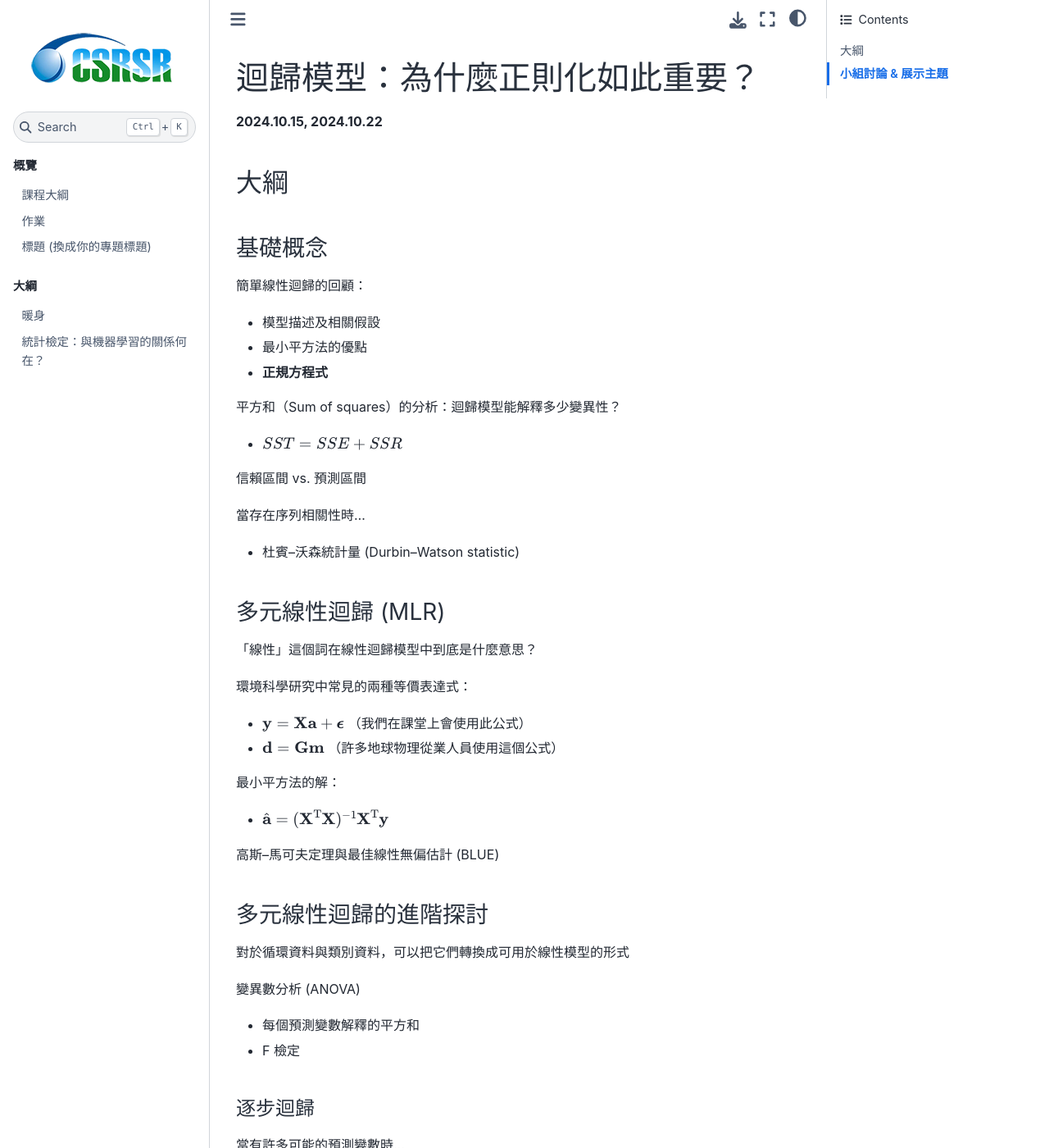
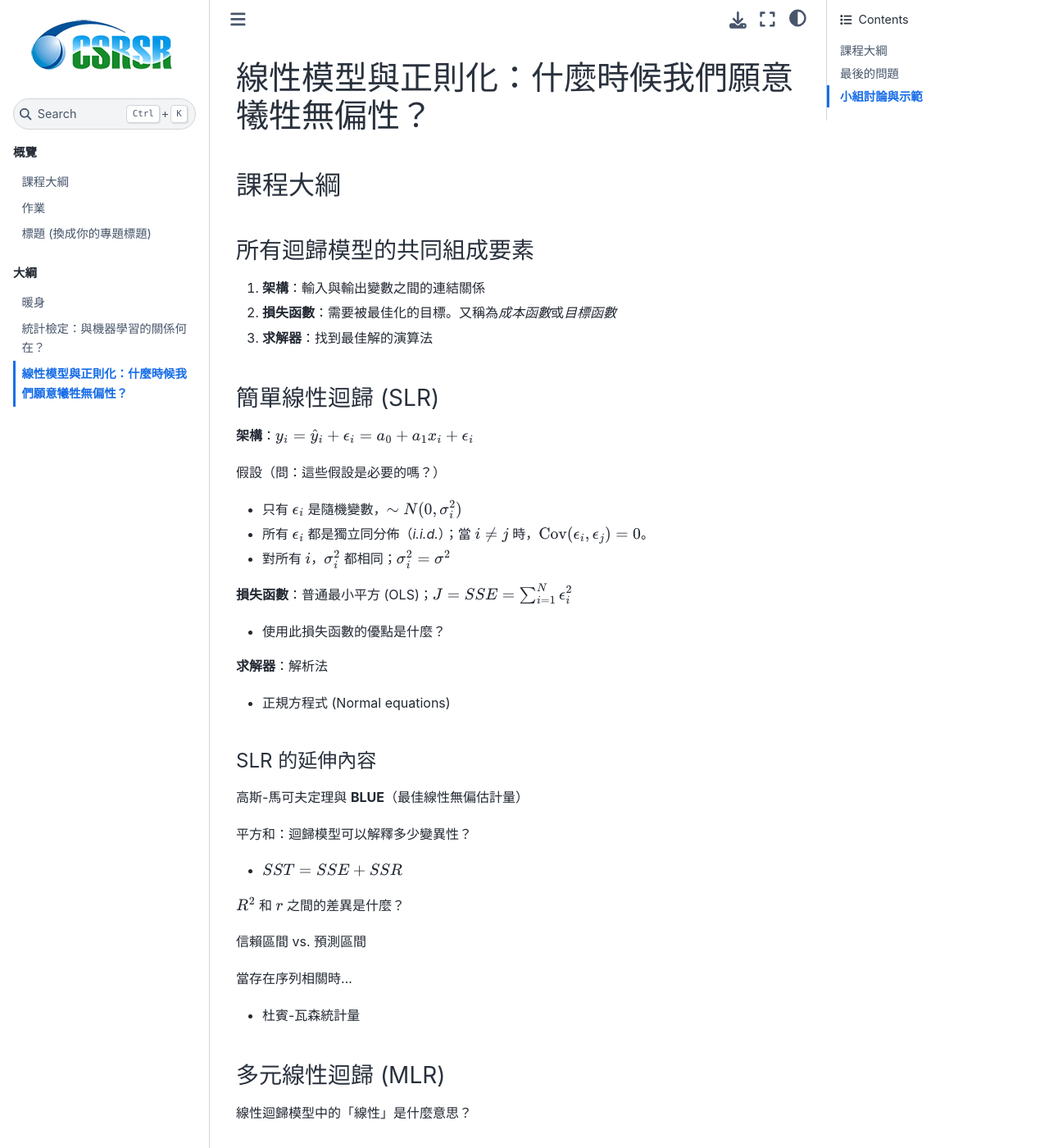
Before and after one commit to whyjz/ncu-env-data-science-zhtw, a Jupyter Book: the page built from docs/outlines/lecture3.md, in a window 1280 px wide and 1400 px high. Shown: the whole window at 82% size. Built offline with Jupyter Book 1.0.4 settings and Sphinx 7.4.7 and the Sphinx Book theme 1.1.4, drawn with Linux system fonts in a browser that asks for light colours; some of the changed text lies outside the part shown.

Commit message:
Update L3 2025

```diff
--- a/docs/_toc.yml
+++ b/docs/_toc.yml
@@ -11,7 +11,7 @@
     chapters:
     - file: outlines/lecture1
     - file: outlines/lecture2
-    # - file: outlines/lecture4-5
+    - file: outlines/lecture3
     # - file: outlines/lecture6-7
     # - file: outlines/lecture8-9
     # - file: outlines/lecture10-11
--- a/docs/outlines/lecture3.md
+++ b/docs/outlines/lecture3.md
@@ -1,41 +1,61 @@
-# 迴歸模型：為什麼正則化如此重要？
+# 線性模型與正則化：什麼時候我們願意犧牲無偏性？
 
-**2024.10.15, 2024.10.22**
+## 課程大綱
 
-## 大綱
+### 所有迴歸模型的共同組成要素
 
-### 基礎概念
+1. **架構**：輸入與輸出變數之間的連結關係
+2. **損失函數**：需要被最佳化的目標。又稱為*成本函數*或*目標函數*
+3. **求解器**：找到最佳解的演算法
 
-簡單線性迴歸的回顧：
+### 簡單線性迴歸 (SLR)
 
-- 模型描述及相關假設
-- 最小平方法的優點
-- **正規方程式**
+**架構**：$y_i = \hat{y}_i + \epsilon_i = a_0 + a_1 x_i + \epsilon_i$
 
-平方和（Sum of squares）的分析：迴歸模型能解釋多少變異性？
+假設（問：這些假設是必要的嗎？）
+- 只有 $\epsilon_i$ 是隨機變數，$\sim N(0, \sigma_i^2)$
+- 所有 $\epsilon_i$ 都是獨立同分佈（*i.i.d.*）；當 $i \neq j$ 時，$\text{Cov}(\epsilon_i, \epsilon_j) = 0$。
+- 對所有 $i$，$\sigma_i^2$ 都相同；$\sigma_i^2 = \sigma^2$
+
+**損失函數**：普通最小平方 (OLS)；$ J = SSE = \sum_{i=1}^{N} \epsilon_i^2 $
+- 使用此損失函數的優點是什麼？
+
+**求解器**：解析法
+- 正規方程式 (Normal equations)
+
+#### SLR 的延伸內容
+
+高斯-馬可夫定理與 **BLUE**（最佳線性無偏估計量）
+
+平方和：迴歸模型可以解釋多少變異性？
 - $SST = SSE + SSR$
+
+$R^2$ 和 $r$ 之間的差異是什麼？
 
 信賴區間 vs. 預測區間
 
-當存在序列相關性時...
-- 杜賓--沃森統計量 (Durbin--Watson statistic)
+當存在序列相關時...
+- 杜賓-瓦森統計量
 
 ### 多元線性迴歸 (MLR)
 
-「線性」這個詞在線性迴歸模型中到底是什麼意思？
+線性迴歸模型中的「線性」是什麼意思？
 
-環境科學研究中常見的兩種等價表達式：
-- $\textbf{y} = \textbf{X}\textbf{a} + \boldsymbol{\epsilon}$ （我們在課堂上會使用此公式）
-- $\textbf{d} = \textbf{G}\textbf{m}$ （許多地球物理從業人員使用這個公式）
+#### 組成要素
 
-最小平方法的解：
-- $\hat{\textbf{a}}=(\textbf{X}^\text{T}\textbf{X})^{-1}\textbf{X}^\text{T}\textbf{y}$
+**架構**：$\textbf{y} = \textbf{X}\textbf{a} + \boldsymbol{\epsilon}$（我們在課堂上使用這個表示法）
 
-高斯--馬可夫定理與最佳線性無偏估計 (BLUE)
+在環境科學研究中也常見其他等價表達式：$\textbf{d} = \textbf{G}\textbf{m}$（許多地球物理從業人員使用此表示法）
 
-### 多元線性迴歸的進階探討
+**損失函數**：OLS。$ J = SSE = \boldsymbol{\epsilon}^\text{T} \boldsymbol{\epsilon}$
 
-對於循環資料與類別資料，可以把它們轉換成可用於線性模型的形式
+**求解器**：解析法。
+- 正規方程式是？
+- 解：$\hat{\textbf{a}}=(\textbf{X}^\text{T}\textbf{X})^{-1}\textbf{X}^\text{T}\textbf{y}$
+
+#### MLR 的延伸內容
+
+循環與類別資料：需要接受轉換以利線性模型的使用
 
 變異數分析 (ANOVA)
 - 每個預測變數解釋的平方和
@@ -43,49 +63,84 @@
 
 #### 逐步迴歸
 
-當有許多可能的預測變數時...
+當你有大量潛在預測變數時...
 - 應該納入越多越好嗎？
 - 應該納入少越好嗎？
 - 如果我們不得不保留所有預測變數時該怎麼辦？
 
-要如何進行逐步回歸？
+逐步迴歸如何進行？
 
-批評：這不就是 **cherry-picking** 嗎？
+批評：這不是**採櫻桃謬誤** (Cherry picking) 嗎？
 
-秩不足的問題、病態問題、收縮方法家庭與正則化最小平方法
+秩不足（或病態條件）問題與正則化最小平方法 -> 使用收縮方法的模型家族
 
 ### 正則化最小平方法模型
 
-正則化就是透過加上額外的限制項來重新設計損失函數。有那些好處呢？
+正則化就是透過加上額外的限制項來重新設計損失函數。
+
+有那些好處呢？
 - 在迴歸模型中保留所有預測變數。
 - 讓迴歸模型的輸入滿秩或具有更佳的條件數，以改善解的不穩定度。
+
+例子：小組練習題的 One-hot encoding 那一題
 
 #### 嶺迴歸
 
 又名脊迴歸、L-2 正則化，或是吉洪諾夫迴歸
 
-嶺迴歸的兩種表達形式：隱式（拉格朗日量，參見教科書附錄 B）與顯式
+**架構**：與 MLR 相同
 
-嶺迴歸的解：
-- $\hat{\textbf{a}}=(\textbf{X}^\text{T}\textbf{X}+\lambda \textbf{I})^{-1}\textbf{X}^\text{T}\textbf{y}$
+**損失函數**：正則化 OLS。$ J = \boldsymbol{\epsilon}^\text{T} \boldsymbol{\epsilon} + \lambda\textbf{a}^\text{T}\textbf{a}$
+- 這是使用拉格朗日乘數 $\lambda$ 的顯式表達式。
+- 等價於約束條件 $\textbf{a}^\text{T}\textbf{a} \leq b$ 下的標準 OLS（$\boldsymbol{\epsilon}^\text{T} \boldsymbol{\epsilon}$）。詳細資訊請參見 Hsieh 的書中附錄 B。
 
-如何選擇 $\lambda$？
+**求解器**：解析法
+- 解：$\hat{\textbf{a}}=(\textbf{X}^\text{T}\textbf{X}+\lambda \textbf{I})^{-1}\textbf{X}^\text{T}\textbf{y}$
+
+如何選擇**超參數** $\lambda$？
+- **驗證**（這是我們在本課程中第一次看到「驗證資料」這個術語！）
+- **交叉驗證**（我們在神經網路的主題中會繼續討論）
 
 #### Lasso
 
-又名套索迴歸、拉索迴歸，或是 L-1 正則化
+又名套索迴歸、拉索迴歸、L-1 正則化。Lasso 這個詞是「最小絕對收縮與選擇運算子」的首字略縮。
 
-由於損失函數不可微，Lasso 通常需要數值方法求解。
+**架構**：與 MLR 相同
 
-Lasso 與嶺迴歸的最明顯區別：可以選擇預測變數
+**損失函數**：正則化 OLS。$ J = \boldsymbol{\epsilon}^\text{T} \boldsymbol{\epsilon} + \lambda \sum_{j=1}^{m}|a_j|$
+- 它的隱式表達式是什麼？
+
+**求解器**：因為損失函數不可微，通常用數值方法求解。我們會在下一個主題中討論可能的方法。
+
+LASSO 可以當作預測變數的選擇器。為什麼？
+- 尋找嶺迴歸和 LASSO 的約束區域
+- 這些區域的形狀是什麼？
+- Lasso 可以找到「稀疏性」更高的解。
 
 ### 廣義最小平方法
 
-探索更多重新設計損失函數的方法！
+又稱為加權最小平方法 (WLS)。探索更多重新設計損失函數的方法！
 
-資料共變異數矩陣與加權最小平方法
+**架構**：與 MLR 相同
 
-## 小組討論 & 展示主題
+**損失函數**：WLS；$ J = \boldsymbol{\epsilon}^\text{T} \textbf{C}^{-1}\boldsymbol{\epsilon}$ 其中 $\textbf{C}$ 是殘差的共變異數矩陣。
 
-1. 期末專題概述  <!-- : an example https://ucb-stat-159-s23.github.io/project-Group28/README.html  -->
-2. 線上專題成果網頁的展示 (就是本課程大綱啦)
+**求解器**：解析法。
+
+如果使用了這個模型，就意味著我們對於資料存在什麼假設？為什麼要使用馬哈拉諾比斯距離？
+
+## 最後的問題
+
+**什麼時候我們願意犧牲無偏性？**
+- $\textbf{X}^\text{T}\textbf{X}$ 不可逆（即 $\textbf{X}$ 是秩不足矩陣）
+- $\textbf{X}^\text{T}\textbf{X}$ 可逆，但 $\textbf{X}$ 的列之間高度相關（即 $\textbf{X}$ 是病態條件矩陣）
+- 還有其他原因嗎？(1)
+- 還有其他原因嗎？(2)
+
+## 小組討論與示範
+
+1. Jupyter Notebook / JupyterLab 簡介
+2. 使用 Jupyter Notebook 載入練習資料集（由 [Google Colaboratory](https://colab.google/)、[Callysto Hub](https://www.callysto.ca/) 或你的本機提供計算資源）
+
+<!-- 1. 期末專題輸出概覽：範例 https://ucb-stat-159-s23.github.io/project-Group28/README.html
+2. 另一個範例是這個課程網頁。 -->
```
Also changed, not shown: docs/assignments.md (+6 -9 lines), docs/outlines/lecture4.md (renamed from docs/outlines/lecture6-7.md).
